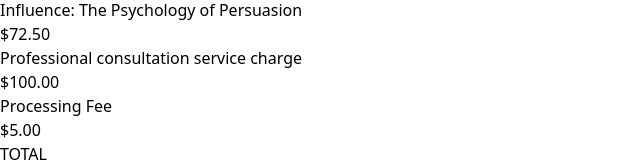
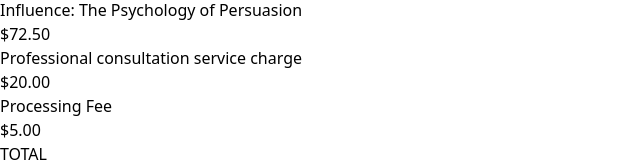
Before and after one commit to Weblanedev/Codepad, a React (Vite) app: page /billing in a window 1280 px wide. Shown: the part 488-650 px from the top of the page, without its empty margins (0-640 px from the left). Built offline with nearby package versions, Linux system fonts and the light colour scheme.

Commit message:
reduce service charge

```diff
--- a/src/billing.tsx
+++ b/src/billing.tsx
@@ -168,7 +168,7 @@
                 Professional consultation service charge
               </h4>
               <h4 className="text-[#161616] font-medium text-[16px]">
-                $100.00
+                $20.00
               </h4>
             </div>
             <div className="flex items-center justify-between py-[15px] w-full border-b">
```
